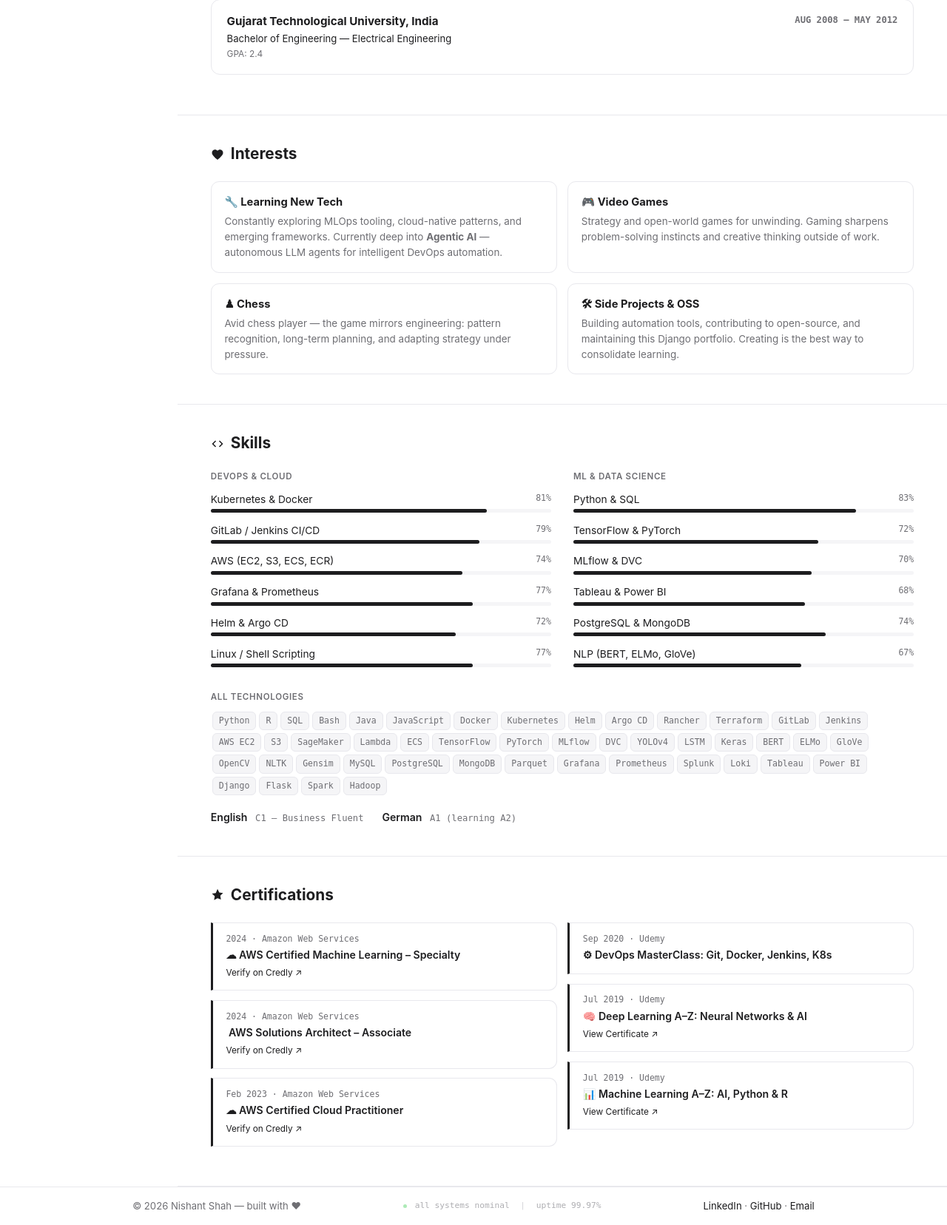
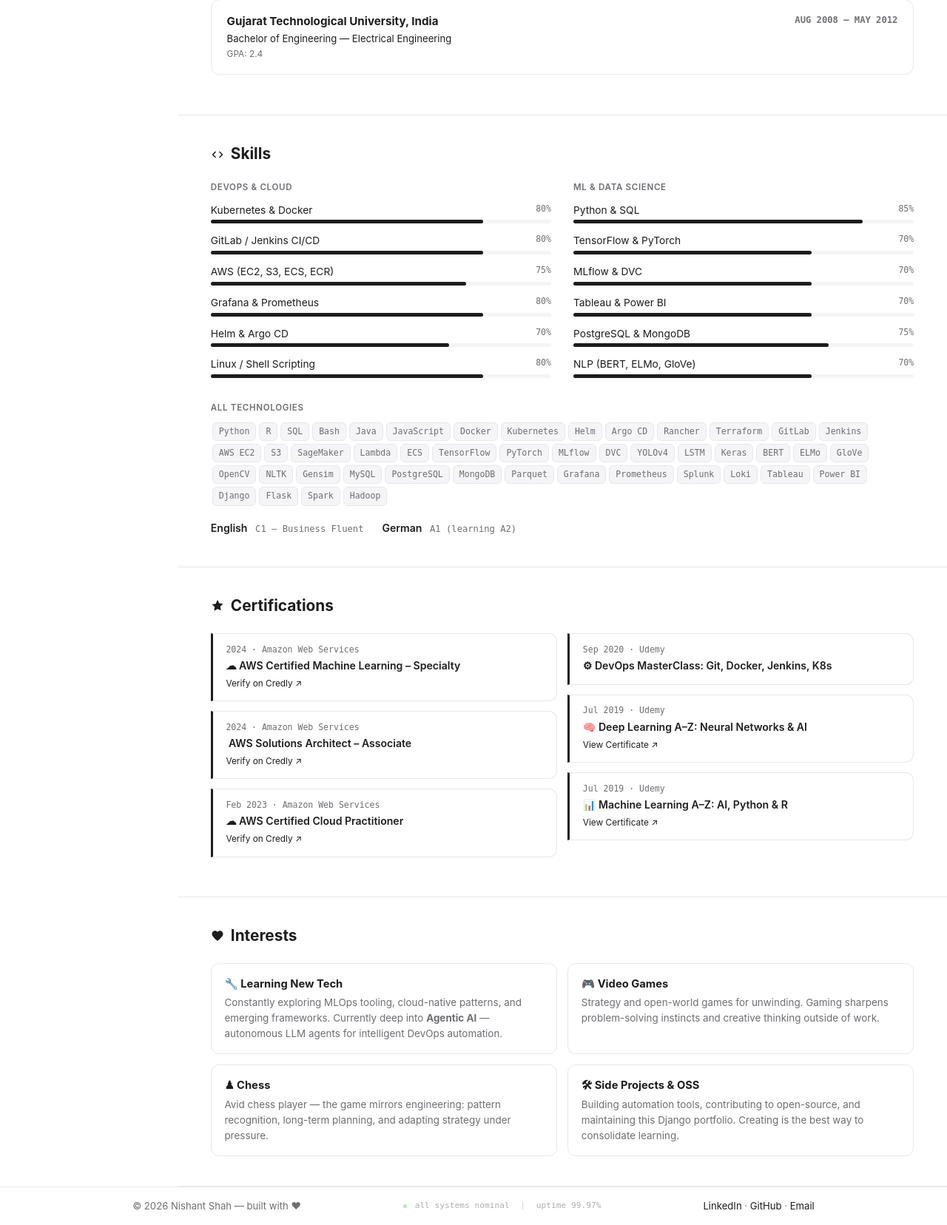
Before and after one commit to Nitz8690/portfolio, a Django app: template myportfolio/portfolio/templates/pf/resume.html in a window 1280 px wide. Shown: the part 2398-4054 px from the top of the page at 74% size. Run offline with Django 3.2, Linux system fonts and the light colour scheme; the template is opened without the code that fills it, so the values that code supplies are empty; some libraries are stand-ins or nearby versions.

Commit message:
updated files

```diff
--- a/myportfolio/portfolio/templates/pf/resume.html
+++ b/myportfolio/portfolio/templates/pf/resume.html
@@ -150,9 +150,9 @@ section[id]{scroll-margin-top:70px;}
    <a href="#about"><svg class="ni" viewBox="0 0 24 24"><path d="M12 12c2.7 0 4.8-2.1 4.8-4.8S14.7 2.4 12 2.4 7.2 4.5 7.2 7.2 9.3 12 12 12zm0 2.4c-3.2 0-9.6 1.6-9.6 4.8v2.4h19.2v-2.4c0-3.2-6.4-4.8-9.6-4.8z"/></svg>About</a>
    <a href="#experience"><svg class="ni" viewBox="0 0 24 24"><path d="M20 6h-2.18c.07-.44.18-.86.18-1.3C18 2.56 16.44 1 14.5 1S11 2.56 11 4.7c0 .44.11.86.18 1.3H9C7.9 6 7 6.9 7 8v12c0 1.1.9 2 2 2h11c1.1 0 2-.9 2-2V8c0-1.1-.9-2-2-2zm-5.5-3c.83 0 1.5.67 1.5 1.5S15.33 6 14.5 6 13 5.33 13 4.5 13.67 3 14.5 3zm1.5 13h-7v-2h7v2zm3-4H8v-2h11v2z"/></svg>Experience</a>
    <a href="#education"><svg class="ni" viewBox="0 0 24 24"><path d="M12 3L1 9l11 6 9-4.91V17h2V9L12 3zM5 13.18v4L12 21l7-3.82v-4L12 17l-7-3.82z"/></svg>Education</a>
-   <a href="#interests"><svg class="ni" viewBox="0 0 24 24"><path d="M9.4 16.6L4.8 12l4.6-4.6L8 6l-6 6 6 6 1.4-1.4zm5.2 0l4.6-4.6-4.6-4.6L16 6l6 6-6 6-1.4-1.4z"/></svg>Skills</a>
-   <a href="#skills"><svg class="ni" viewBox="0 0 24 24"><path d="M12 21.35l-1.45-1.32C5.4 15.36 2 12.28 2 8.5 2 5.42 4.42 3 7.5 3c1.74 0 3.41.81 4.5 2.09C13.09 3.81 14.76 3 16.5 3 19.58 3 22 5.42 22 8.5c0 3.78-3.4 6.86-8.55 11.54L12 21.35z"/></svg>Interests</a>
-   <a href="#awards"><svg class="ni" viewBox="0 0 24 24"><path d="M12 1l3.09 6.26L22 8.27l-5 4.87 1.18 6.88L12 17.77l-6.18 3.25L7 14.14 2 9.27l6.91-1.01L12 1z"/></svg>Certifications</a>
+   <a href="#skills"><svg class="ni" viewBox="0 0 24 24"><path d="M9.4 16.6L4.8 12l4.6-4.6L8 6l-6 6 6 6 1.4-1.4zm5.2 0l4.6-4.6-4.6-4.6L16 6l6 6-6 6-1.4-1.4z"/></svg>Skills</a>
+   <a href="#certifications"><svg class="ni" viewBox="0 0 24 24"><path d="M12 1l3.09 6.26L22 8.27l-5 4.87 1.18 6.88L12 17.77l-6.18 3.25L7 14.14 2 9.27l6.91-1.01L12 1z"/></svg>Certifications</a>
+   <a href="#interests"><svg class="ni" viewBox="0 0 24 24"><path d="M12 21.35l-1.45-1.32C5.4 15.36 2 12.28 2 8.5 2 5.42 4.42 3 7.5 3c1.74 0 3.41.81 4.5 2.09C13.09 3.81 14.76 3 16.5 3 19.58 3 22 5.42 22 8.5c0 3.78-3.4 6.86-8.55 11.54L12 21.35z"/></svg>Interests</a>
   </div>
   <div class="s-home">
    <a href="/"><svg class="ni" viewBox="0 0 24 24"><path d="M10 20v-6h4v6h5v-8h3L12 3 2 12h3v8z"/></svg>Back to Home</a>
@@ -298,36 +298,26 @@ section[id]{scroll-margin-top:70px;}
    </div>
   </section>
 
-  <section class="rs" id="interests">
-   <h2 class="rst"><svg viewBox="0 0 24 24"><path d="M12 21.35l-1.45-1.32C5.4 15.36 2 12.28 2 8.5 2 5.42 4.42 3 7.5 3c1.74 0 3.41.81 4.5 2.09C13.09 3.81 14.76 3 16.5 3 19.58 3 22 5.42 22 8.5c0 3.78-3.4 6.86-8.55 11.54L12 21.35z"/></svg>Interests</h2>
-   <div class="intg">
-    <div class="intc"><div class="inth">&#128295; Learning New Tech</div><div class="intb">Constantly exploring MLOps tooling, cloud-native patterns, and emerging frameworks. Currently deep into <strong>Agentic AI</strong> &mdash; autonomous LLM agents for intelligent DevOps automation.</div></div>
-    <div class="intc"><div class="inth">&#127918; Video Games</div><div class="intb">Strategy and open-world games for unwinding. Gaming sharpens problem-solving instincts and creative thinking outside of work.</div></div>
-    <div class="intc"><div class="inth">&#9823; Chess</div><div class="intb">Avid chess player &mdash; the game mirrors engineering: pattern recognition, long-term planning, and adapting strategy under pressure.</div></div>
-    <div class="intc"><div class="inth">&#128736; Side Projects &amp; OSS</div><div class="intb">Building automation tools, contributing to open-source, and maintaining this Django portfolio. Creating is the best way to consolidate learning.</div></div>
-   </div>
-  </section>
-
   <section class="rs" id="skills">
    <h2 class="rst"><svg viewBox="0 0 24 24"><path d="M9.4 16.6L4.8 12l4.6-4.6L8 6l-6 6 6 6 1.4-1.4zm5.2 0l4.6-4.6-4.6-4.6L16 6l6 6-6 6-1.4-1.4z"/></svg>Skills</h2>
    <div class="row g-4">
     <div class="col-md-6">
      <p class="skcat">DevOps &amp; Cloud</p>
-     <div class="ski"><div class="skt"><span>Kubernetes &amp; Docker</span><span class="skp">81%</span></div><div class="skbg"><div class="skb" style="--bw:81%;width:81%"></div></div></div>
-     <div class="ski"><div class="skt"><span>GitLab / Jenkins CI/CD</span><span class="skp">79%</span></div><div class="skbg"><div class="skb" style="--bw:79%;width:79%"></div></div></div>
-     <div class="ski"><div class="skt"><span>AWS (EC2, S3, ECS, ECR)</span><span class="skp">74%</span></div><div class="skbg"><div class="skb" style="--bw:74%;width:74%"></div></div></div>
-     <div class="ski"><div class="skt"><span>Grafana &amp; Prometheus</span><span class="skp">77%</span></div><div class="skbg"><div class="skb" style="--bw:77%;width:77%"></div></div></div>
-     <div class="ski"><div class="skt"><span>Helm &amp; Argo CD</span><span class="skp">72%</span></div><div class="skbg"><div class="skb" style="--bw:72%;width:72%"></div></div></div>
-     <div class="ski"><div class="skt"><span>Linux / Shell Scripting</span><span class="skp">77%</span></div><div class="skbg"><div class="skb" style="--bw:77%;width:77%"></div></div></div>
+     <div class="ski"><div class="skt"><span>Kubernetes &amp; Docker</span><span class="skp">80%</span></div><div class="skbg"><div class="skb" style="--bw:80%;width:80%"></div></div></div>
+     <div class="ski"><div class="skt"><span>GitLab / Jenkins CI/CD</span><span class="skp">80%</span></div><div class="skbg"><div class="skb" style="--bw:80%;width:80%"></div></div></div>
+     <div class="ski"><div class="skt"><span>AWS (EC2, S3, ECS, ECR)</span><span class="skp">75%</span></div><div class="skbg"><div class="skb" style="--bw:75%;width:75%"></div></div></div>
+     <div class="ski"><div class="skt"><span>Grafana &amp; Prometheus</span><span class="skp">80%</span></div><div class="skbg"><div class="skb" style="--bw:80%;width:80%"></div></div></div>
+     <div class="ski"><div class="skt"><span>Helm &amp; Argo CD</span><span class="skp">70%</span></div><div class="skbg"><div class="skb" style="--bw:70%;width:70%"></div></div></div>
+     <div class="ski"><div class="skt"><span>Linux / Shell Scripting</span><span class="skp">80%</span></div><div class="skbg"><div class="skb" style="--bw:80%;width:80%"></div></div></div>
     </div>
     <div class="col-md-6">
      <p class="skcat">ML &amp; Data Science</p>
-     <div class="ski"><div class="skt"><span>Python &amp; SQL</span><span class="skp">83%</span></div><div class="skbg"><div class="skb" style="--bw:83%;width:83%"></div></div></div>
-     <div class="ski"><div class="skt"><span>TensorFlow &amp; PyTorch</span><span class="skp">72%</span></div><div class="skbg"><div class="skb" style="--bw:72%;width:72%"></div></div></div>
+     <div class="ski"><div class="skt"><span>Python &amp; SQL</span><span class="skp">85%</span></div><div class="skbg"><div class="skb" style="--bw:85%;width:85%"></div></div></div>
+     <div class="ski"><div class="skt"><span>TensorFlow &amp; PyTorch</span><span class="skp">70%</span></div><div class="skbg"><div class="skb" style="--bw:70%;width:70%"></div></div></div>
      <div class="ski"><div class="skt"><span>MLflow &amp; DVC</span><span class="skp">70%</span></div><div class="skbg"><div class="skb" style="--bw:70%;width:70%"></div></div></div>
-     <div class="ski"><div class="skt"><span>Tableau &amp; Power BI</span><span class="skp">68%</span></div><div class="skbg"><div class="skb" style="--bw:68%;width:68%"></div></div></div>
-     <div class="ski"><div class="skt"><span>PostgreSQL &amp; MongoDB</span><span class="skp">74%</span></div><div class="skbg"><div class="skb" style="--bw:74%;width:74%"></div></div></div>
-     <div class="ski"><div class="skt"><span>NLP (BERT, ELMo, GloVe)</span><span class="skp">67%</span></div><div class="skbg"><div class="skb" style="--bw:67%;width:67%"></div></div></div>
+     <div class="ski"><div class="skt"><span>Tableau &amp; Power BI</span><span class="skp">70%</span></div><div class="skbg"><div class="skb" style="--bw:70%;width:70%"></div></div></div>
+     <div class="ski"><div class="skt"><span>PostgreSQL &amp; MongoDB</span><span class="skp">75%</span></div><div class="skbg"><div class="skb" style="--bw:75%;width:75%"></div></div></div>
+     <div class="ski"><div class="skt"><span>NLP (BERT, ELMo, GloVe)</span><span class="skp">70%</span></div><div class="skbg"><div class="skb" style="--bw:70%;width:70%"></div></div></div>
     </div>
    </div>
    <div style="margin-top:1.2rem;">
@@ -340,9 +330,9 @@ section[id]{scroll-margin-top:70px;}
     <span style="color:var(--text);font-size:.88rem;font-weight:600;">German</span>
     <span style="font-family:var(--font-mono);font-size:.76rem;color:var(--text-secondary);margin-left:.4rem;">A1 (learning A2)</span>
    </div>
-  </section>
+</section>
 
-  <section class="rs" id="awards">
+  <section class="rs" id="certifications">
    <h2 class="rst"><svg viewBox="0 0 24 24"><path d="M12 1l3.09 6.26L22 8.27l-5 4.87 1.18 6.88L12 17.77l-6.18 3.25L7 14.14 2 9.27l6.91-1.01L12 1z"/></svg>Certifications</h2>
    <div class="certg">
     <div>
@@ -358,8 +348,18 @@ section[id]{scroll-margin-top:70px;}
    </div>
   </section>
 
- </main>
-</div>
+  <section class="rs" id="interests">
+   <h2 class="rst"><svg viewBox="0 0 24 24"><path d="M12 21.35l-1.45-1.32C5.4 15.36 2 12.28 2 8.5 2 5.42 4.42 3 7.5 3c1.74 0 3.41.81 4.5 2.09C13.09 3.81 14.76 3 16.5 3 19.58 3 22 5.42 22 8.5c0 3.78-3.4 6.86-8.55 11.54L12 21.35z"/></svg>Interests</h2>
+   <div class="intg">
+    <div class="intc"><div class="inth">&#128295; Learning New Tech</div><div class="intb">Constantly exploring MLOps tooling, cloud-native patterns, and emerging frameworks. Currently deep into <strong>Agentic AI</strong> &mdash; autonomous LLM agents for intelligent DevOps automation.</div></div>
+    <div class="intc"><div class="inth">&#127918; Video Games</div><div class="intb">Strategy and open-world games for unwinding. Gaming sharpens problem-solving instincts and creative thinking outside of work.</div></div>
+    <div class="intc"><div class="inth">&#9823; Chess</div><div class="intb">Avid chess player &mdash; the game mirrors engineering: pattern recognition, long-term planning, and adapting strategy under pressure.</div></div>
+    <div class="intc"><div class="inth">&#128736; Side Projects &amp; OSS</div><div class="intb">Building automation tools, contributing to open-source, and maintaining this Django portfolio. Creating is the best way to consolidate learning.</div></div>
+   </div>
+  </section>
+
+  </main>
+ </div>
 
 <script src="{% static 'pf/vendor/jquery/jquery.min.js' %}"></script>
 <script src="{% static 'pf/vendor/bootstrap/js/bootstrap.bundle.min.js' %}"></script>
```
